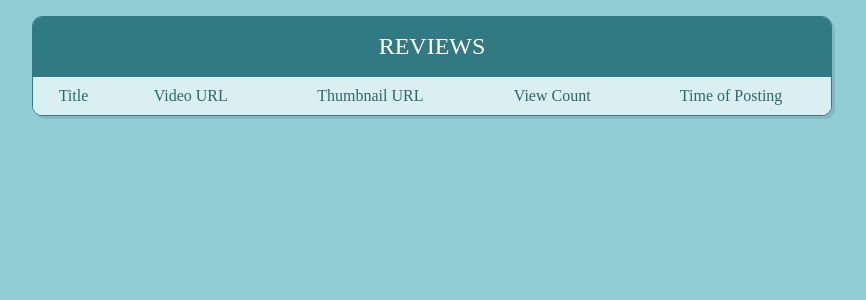
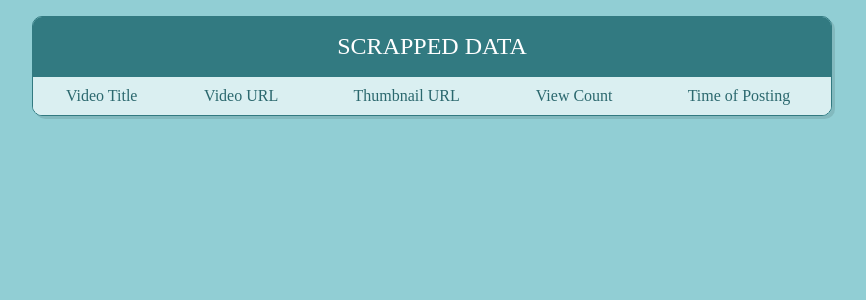
Before and after one commit to ashkjha1/Youtube-Data-Scrapper, a Flask app: template templates/result.html in a window 1280 px wide. Shown: the top 300 px of the page, without its empty margins (208-1074 px from the left). Run offline with Flask 2, Linux system fonts and the light colour scheme; the template is opened without the code that fills it, so the values that code supplies are empty; some libraries are stand-ins or nearby versions.

Commit message:
Add files via upload

```diff
--- a/application.py
+++ b/application.py
@@ -1,10 +1,8 @@
 from selenium import webdriver
-from selenium.webdriver.support.ui import WebDriverWait
 from selenium.webdriver.common.by import By
-from selenium.webdriver.support import expected_conditions as EC
 from selenium.webdriver.chrome.service import Service
 from webdriver_manager.chrome import ChromeDriverManager
-from flask_cors import CORS,cross_origin
+# from flask_cors import CORS,cross_origin
 import os
 from flask import Flask, render_template, request
 import time
@@ -17,7 +15,7 @@ logging.basicConfig(filename="YTscrapper.log" , level=logging.INFO)
 app = Flask(__name__)
 
 @app.route("/")
-@cross_origin()
+# @cross_origin()
 def searchPage():
     return render_template("index.html")
 
@@ -25,15 +23,17 @@ def searchPage():
 # url = "https://www.youtube.com/@PW-Foundation/videos"
 
 @app.route("/search_result", methods = ["POST", "GET"])
-@cross_origin()
+# @cross_origin()
 def run_automation():
     if request.method == "POST":
-        searchKey = request.form["searchkey"] # seachKey = @PW-Foundation
-        url = "https://www.youtube.com/{searchKey}/videos"
+        searchKey = request.form["searchkey"] # searchKey = @PW-Foundation
+        # url = "https://www.youtube.com/{searchKey}/videos"
+        url = "https://www.youtube.com/@PW-Foundation/videos"
         try:
-            result_data = selenium_code(url)
-            # return render_template('result.html', result_data=result_data)
-            return result_data
+            result = selenium_code(url)
+            # time.sleep(50)
+            return render_template('result.html', result_data=result)
+            # return "result_data"
         except:
             return "Something went Wrong"
     else:
@@ -42,13 +42,13 @@ def run_automation():
 def selenium_code(url):
         try:
             csvResultList = [("title", "video_url", "video_thumbnail", "view_count", "timeofposting")]
-            s = Service(ChromeDriverManager().install())
-            driver = webdriver.Chrome(service=s)
-            # driver = webdriver.Chrome()
+            # s = Service(ChromeDriverManager().install())
+            # driver = webdriver.Chrome(service=s)
+            driver = webdriver.Chrome()
             driver.maximize_window()
             driver.get(url)
 
-            time_scroll = 3
+            time_scroll = 1
             # scroll youtube web page
             while time_scroll > 0:
                 driver.execute_script("window.scrollBy(0,500)")
@@ -132,6 +132,7 @@ def selenium_code(url):
             except:
                 logging.info("Time_Of_Posting")
 
+            driver.quit()
             # for i in vid_time[0:5]:
             #     print("Time of Posting", vid_time.index(i), i)
 
@@ -144,11 +145,11 @@ def selenium_code(url):
             result_data = []
             for t,l,th,v,vt in result_lst:
                 result_dict = {
-                    "title": str(t),
-                    "video_url": str(l),
-                    "video_thumbnail": str(th),
-                    "view_count": str(v),
-                    "timeofposting": str(vt)
+                    "video_title": t,
+                    "video_url": l,
+                    "video_thumbnail": th,
+                    "view_count": v,
+                    "timeofposting": vt
                 }
                 result_data.append(result_dict)
             # print(result_dict)
@@ -163,10 +164,9 @@ def selenium_code(url):
                     w = csv.writer(f)
                     for i in csvResultList:
                         w.writerow(i)
+            time.sleep(5)
 
             return result_data
-
-            driver.quit()
 
         except Exception as e:
             logging.info(e)
@@ -175,4 +175,4 @@ def selenium_code(url):
 
 
 if __name__ == "__main__":
-    app.run(host = "0.0.0.0", port = 8000)
+    app.run(debug = True)
--- a/templates/result.html
+++ b/templates/result.html
@@ -17,11 +17,11 @@
 <body>
 
   <div class="table-users">
-   <div class="header">Reviews</div>
+   <div class="header">Scrapped Data</div>
 
    <table cellspacing="0">
       <tr>
-         <th>Title</th>
+        <th>Video Title</th>
         <th>Video URL</th>
         <th>Thumbnail URL</th>
         <th>View Count</th>
@@ -29,9 +29,9 @@
       </tr>
         {% for data in result_data %}
       <tr>
-          <td>{{data['title']}}</td>
+        <td>{{data['video_title']}}</td>
         <td>{{data['video_url']}}</td>
-         <td>{{data['view_count']}}</td>
+        <td>{{data['video_thumbnail']}}</td>
         <td>{{data['view_count']}}</td>
         <td>{{data['timeofposting']}} </td>
        {% endfor %}
```
Also changed, not shown: video_details.csv (+11 -0 lines), 2 other files. Lines whose indentation alone changed are shown as unchanged.
